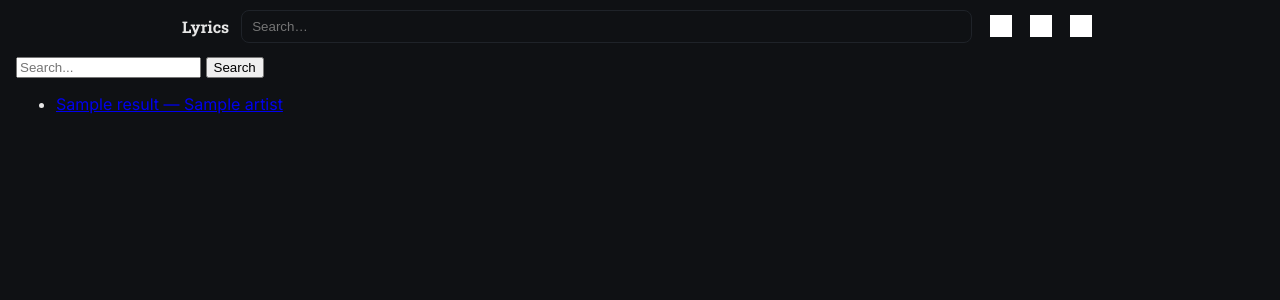
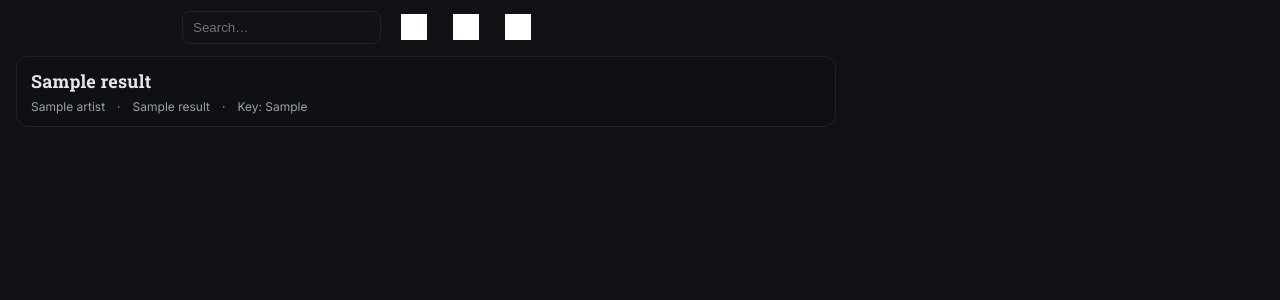
Before and after one commit to ryzhakar/lyrics-app, a FastAPI app: template app/templates/search.html in a window 1280 px wide. Shown: the top 300 px of the page. Run offline with FastAPI, Linux system fonts and the light colour scheme; the template is opened without the code that fills it: most values are stand-ins (such as "Sample title", 1, 10 or a date in 2020); parts of the project's set-up code (start-up, migrations or seed data) failed here and were passed over; grey boxes are pictures that could not be loaded.

Commit message:
refactor(ui): move song link icons to CSS masks; simplify navbar brand and enlarge controls\n\nfeat(search): card-style results; remove duplicate inline search bar\n\nfix(ui): theme/chords icons react to theme; enlarge icon tap targets

```diff
--- a/app/main.py
+++ b/app/main.py
@@ -138,33 +138,21 @@
         if meta_parts:
             sep = '<span class="dot"></span>'
             meta_html = f'<div class="song-meta">{sep.join(meta_parts)}</div>'
-        # streaming links (icons)
+        # streaming links
         yt = str(row.get('youtube_url') or '')
         sl = str(row.get('songlink_url') or '')
         links: list[str] = []
         if yt:
-            yt_icon = (
-                '<img src="https://cdn.jsdelivr.net/npm/@tabler/icons@3.11.0/icons/outline/'
-                'brand-youtube.svg" width="18" height="18" alt="">'
-            )
             links.append(
-                '<a class="icon-link" href="'
+                '<a class="icon-link youtube" href="'
                 + yt
-                + '" target="_blank" rel="noopener" title="YouTube" aria-label="YouTube">'
-                + yt_icon
-                + '</a>',
+                + '" target="_blank" rel="noopener" title="YouTube" aria-label="YouTube"></a>',
             )
         if sl:
-            cd_icon = (
-                '<img src="https://cdn.jsdelivr.net/npm/@tabler/icons@3.11.0/icons/outline/'
-                'brand-spotify.svg" width="18" height="18" alt="">'
-            )
             links.append(
-                '<a class="icon-link" href="'
+                '<a class="icon-link spotify" href="'
                 + sl
-                + '" target="_blank" rel="noopener" title="Streaming" aria-label="Streaming">'
-                + cd_icon
-                + '</a>',
+                + '" target="_blank" rel="noopener" title="Streaming" aria-label="Streaming"></a>',
             )
         links_html = ''.join(links)
         header = (
--- a/app/templates/base.html
+++ b/app/templates/base.html
@@ -63,8 +63,9 @@
         function refreshIcons(){
           const darkOn = (new URLSearchParams(window.location.search).get('dark')||'0') === '1' || document.body.classList.contains('dark');
           const chordsOn = (new URLSearchParams(window.location.search).get('chords')||'1') === '1';
-          const base = 'https://cdn.jsdelivr.net/npm/@tabler/icons@3.11.0/icons/outline/';
-          document.getElementById('theme-icon').src = darkOn ? `${base}sun.svg` : `${base}moon.svg`;
+          const base = 'https://cdn.jsdelivr.net/npm/@tabler/icons@3.11.0/icons/';
+          const themeSet = (document.body.classList.contains('dark') || darkOn) ? 'filled' : 'outline';
+          document.getElementById('theme-icon').src = darkOn ? `${base}outline/sun.svg` : `${base}outline/moon.svg`;
           document.getElementById('chords-icon').src = chordsOn ? `${base}eyeglass.svg` : `${base}eyeglass-off.svg`;
         }
         refreshIcons();
--- a/app/templates/search.html
+++ b/app/templates/search.html
@@ -1,14 +1,15 @@
 {% extends "base.html" %}
 {% block content %}
-  <form action="/search" method="get">
-    <input type="search" name="q" placeholder="Search..." value="{{ query }}" />
-    <button type="submit">Search</button>
-  </form>
-  <ul>
+  <div class="results">
     {% for s in results %}
-      <li>
-        <a href="/?s={{ s.id }}:{{ s.default_key or '' }}">{{ s.translated_title }}{% if s.artist %} — {{ s.artist }}{% endif %}</a>
-      </li>
+      <a class="result-card" href="/?s={{ s.id }}:{{ s.default_key or '' }}">
+        <div class="song-title">{{ s.translated_title }}</div>
+        <div class="song-meta">
+          {% if s.artist %}<span class="meta-item artist">{{ s.artist }}</span>{% endif %}
+          {% if s.original_title %}<span class="dot"></span><span class="meta-item original">{{ s.original_title }}</span>{% endif %}
+          {% if s.default_key %}<span class="dot"></span><span class="meta-item key">Key: {{ s.default_key }}</span>{% endif %}
+        </div>
+      </a>
     {% endfor %}
-  </ul>
+  </div>
 {% endblock %}
--- a/static/css/base.css
+++ b/static/css/base.css
@@ -37,12 +37,12 @@
 .topbar { position: fixed; top: 0; left: 0; right: 0; z-index: 100; background: var(--bg); transform: translateY(0); transition: transform .18s ease; }
 .topbar.hide { transform: translateY(calc(-1 * var(--topbar-h))); }
 .topbar-row { display: grid; grid-template-columns: auto 1fr auto; align-items: center; gap: 12px; max-width: 940px; margin: 0 auto; padding: calc(6px + env(safe-area-inset-top)) 12px 10px; box-sizing: border-box; height: var(--topbar-h); }
-.brand { font-weight: 600; text-decoration: none; color: var(--fg); font-family: var(--lyrics); }
+.brand { display: none; }
 .search { min-width: 0; }
 .search input { width: 100%; max-width: none; padding: 8px 10px; border-radius: 8px; border: 1px solid var(--separator); background: transparent; color: var(--fg); }
 .search input:focus { outline: none; border-color: var(--accent); box-shadow: 0 0 0 2px color-mix(in srgb, var(--accent) 30%, transparent); }
-.actions { display: flex; gap: 6px; }
-.icon-btn { appearance: none; border: 0; background: transparent; color: var(--muted); padding: 6px; border-radius: 8px; touch-action: manipulation; display: inline-flex; align-items: center; justify-content: center; }
+.actions { display: flex; gap: 10px; }
+.icon-btn { appearance: none; border: 0; background: transparent; color: var(--muted); padding: 8px; border-radius: 10px; touch-action: manipulation; display: inline-flex; align-items: center; justify-content: center; }
 .icon-btn:active { transform: translateY(1px); }
 .toast { position: fixed; bottom: 16px; left: 50%; transform: translateX(-50%); background: var(--fg); color: var(--bg); padding: 8px 12px; border-radius: 10px; opacity: 0; pointer-events: none; transition: opacity .18s ease, transform .18s ease; z-index: 200; }
 .toast.show { opacity: 1; transform: translateX(-50%) translateY(-2px); }
@@ -94,8 +94,13 @@
 .icon-link:active { transform: translateY(1px); }
 
 /* external icons */
-.icon-btn img { display: block; width: 22px; height: 22px; filter: var(--icon-filter); }
-.song-links img { width: 18px; height: 18px; display: block; filter: none; }
+.icon-btn img { display: block; width: 26px; height: 26px; filter: var(--icon-filter); }
+.song-links img { width: 20px; height: 20px; display: block; filter: none; }
+
+/* streaming icons via CSS masks (CDN sources) */
+.icon-link.youtube, .icon-link.spotify { width: 20px; height: 20px; display: inline-block; background: currentColor; }
+.icon-link.youtube { -webkit-mask: url('https://cdn.jsdelivr.net/npm/@tabler/icons@3.11.0/icons/outline/brand-youtube.svg') no-repeat center / contain; mask: url('https://cdn.jsdelivr.net/npm/@tabler/icons@3.11.0/icons/outline/brand-youtube.svg') no-repeat center / contain; }
+.icon-link.spotify { -webkit-mask: url('https://cdn.jsdelivr.net/npm/@tabler/icons@3.11.0/icons/outline/brand-spotify.svg') no-repeat center / contain; mask: url('https://cdn.jsdelivr.net/npm/@tabler/icons@3.11.0/icons/outline/brand-spotify.svg') no-repeat center / contain; }
 
 .song-section { scroll-snap-align: start; scroll-margin-top: calc(var(--topbar-gap) + 44px); }
 
@@ -138,6 +143,13 @@
 .font-large { font-size: 1.1rem; }
 .font-normal { font-size: 1rem; }
 
+/* search results */
+.results { display: grid; gap: 12px; }
+.result-card { display: grid; gap: 6px; padding: 12px 14px; border: 1px solid var(--separator); border-radius: 12px; text-decoration: none; color: inherit; background: color-mix(in srgb, var(--bg) 92%, transparent); }
+.result-card .song-title { font-family: var(--lyrics); font-weight: 600; font-size: 18px; }
+.result-card .song-meta { color: var(--muted); font-size: 12px; display: flex; align-items: center; gap: 6px; }
+.result-card .song-meta .dot::before { content: '·'; margin: 0 6px; }
+
 @media (min-width: 720px) {
   .song-title { font-size: 20px; }
   pre.chords { font-size: 15px; }
```
